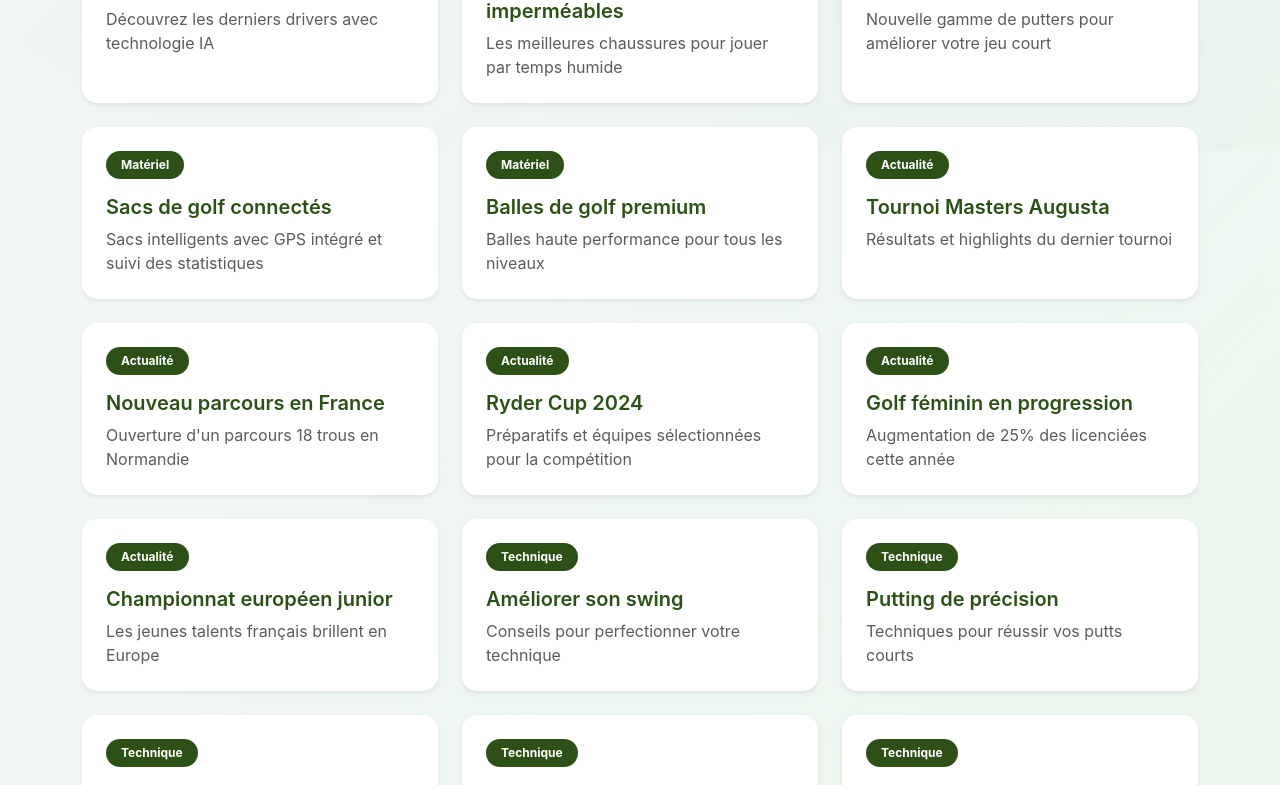
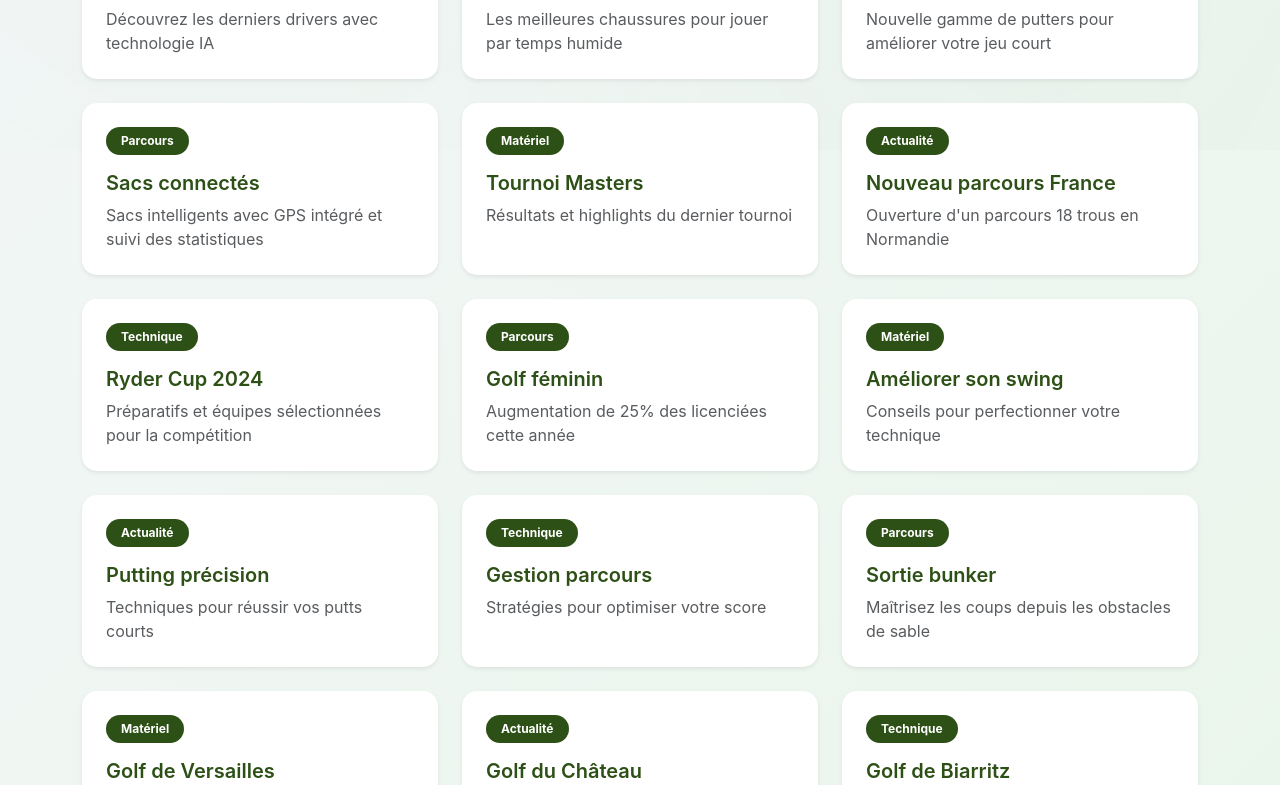
Before and after one commit to Simon-grd/GolfingView, a React (Create React App) app: page /material in a window 1280 px wide. Shown: the part 650-1435 px from the top of the page. Built offline with nearby package versions, Linux system fonts and the light colour scheme.

Commit message:
mise à jour de l'API

```diff
--- a/src/pages/HomePage.jsx
+++ b/src/pages/HomePage.jsx
@@ -6,12 +6,7 @@ export default function HomePage() {
   const [selectedArticle, setSelectedArticle] = useState(null);
 
   useEffect(() => {
-    fetch('https://jsonplaceholder.typicode.com/posts')
-      .then(resp => resp.json())
-      .then(data => {
-        const golfNews = data.slice(0, 12).map((post, index) => ({
-          id: post.id,
-          title: [
+    const golfTitles = [
       'Nouveau record au Masters d\'Augusta',
       'Ouverture du Golf de Versailles rénové',
       'Championnat de France amateur 2024',
@@ -24,8 +19,8 @@ export default function HomePage() {
       'Open de France : victoire surprise',
       'Golf féminin : nouveau record d\'audience',
       'Technologie 3D pour l\'analyse du swing'
-          ][index],
-          summary: [
+    ];
+    const summaries = [
       'Un joueur français établit un nouveau record sur le parcours mythique d\'Augusta.',
       'Après 2 ans de travaux, le prestigieux golf de Versailles rouvre ses portes.',
       'Les inscriptions sont ouvertes pour le championnat national amateur.',
@@ -38,8 +33,8 @@ export default function HomePage() {
       'Un amateur français crée la sensation en remportant l\'Open de France.',
       'Le golf féminin bat tous les records de téléspectateurs cette saison.',
       'Une nouvelle technologie révolutionne l\'analyse biomecanique du swing.'
-          ][index],
-          image: [
+    ];
+    const images = [
       'https://images.unsplash.com/photo-1535131749006-b7f58c99034b?w=400&h=250&fit=crop&q=80',
       'https://images.unsplash.com/photo-1587174486073-ae5e5cff23aa?w=400&h=250&fit=crop&q=80',
       'https://images.unsplash.com/photo-1593111774240-d529f12cf4bb?w=400&h=250&fit=crop&q=80',
@@ -52,12 +47,18 @@ export default function HomePage() {
       'https://images.unsplash.com/photo-1587174486073-ae5e5cff23aa?w=400&h=250&fit=crop&q=80',
       'https://images.unsplash.com/photo-1593111774240-d529f12cf4bb?w=400&h=250&fit=crop&q=80',
       'https://images.unsplash.com/photo-1571019613454-1cb2f99b2d8b?w=400&h=250&fit=crop&q=80'
-          ][index],
+    ];
+
+    const golfNews = Array.from({length: 12}, (_, index) => ({
+      id: index + 1,
+      title: golfTitles[index],
+      summary: summaries[index],
+      image: images[index],
       date: new Date(Date.now() - index * 24 * 60 * 60 * 1000).toLocaleDateString('fr-FR')
     }));
+
     setNews(golfNews);
     setLoading(false);
-      });
   }, []);
 
   return (
--- a/src/pages/MaterialPage.jsx
+++ b/src/pages/MaterialPage.jsx
@@ -9,35 +9,46 @@ export default function MaterialPage() {
   const [selectedArticle, setSelectedArticle] = useState(null);
   const [selectedFilters, setSelectedFilters] = useState([]);
 
-  const golfContent = {
-    'matériel': [
-      { title: 'Nouveaux drivers 2024', description: 'Découvrez les derniers drivers avec technologie IA', type: 'Matériel' },
-      { title: 'Chaussures de golf imperméables', description: 'Les meilleures chaussures pour jouer par temps humide', type: 'Matériel' },
-      { title: 'Putters haute précision', description: 'Nouvelle gamme de putters pour améliorer votre jeu court', type: 'Matériel' },
-      { title: 'Sacs de golf connectés', description: 'Sacs intelligents avec GPS intégré et suivi des statistiques', type: 'Matériel' },
-      { title: 'Balles de golf premium', description: 'Balles haute performance pour tous les niveaux', type: 'Matériel' }
-    ],
-    'news': [
-      { title: 'Tournoi Masters Augusta', description: 'Résultats et highlights du dernier tournoi', type: 'Actualité' },
-      { title: 'Nouveau parcours en France', description: 'Ouverture d\'un parcours 18 trous en Normandie', type: 'Actualité' },
-      { title: 'Ryder Cup 2024', description: 'Préparatifs et équipes sélectionnées pour la compétition', type: 'Actualité' },
-      { title: 'Golf féminin en progression', description: 'Augmentation de 25% des licenciées cette année', type: 'Actualité' },
-      { title: 'Championnat européen junior', description: 'Les jeunes talents français brillent en Europe', type: 'Actualité' }
-    ],
-    'technique': [
-      { title: 'Améliorer son swing', description: 'Conseils pour perfectionner votre technique', type: 'Technique' },
-      { title: 'Putting de précision', description: 'Techniques pour réussir vos putts courts', type: 'Technique' },
-      { title: 'Gestion du parcours', description: 'Stratégies pour optimiser votre score', type: 'Technique' },
-      { title: 'Sortie de bunker', description: 'Maîtrisez les coups depuis les obstacles de sable', type: 'Technique' },
-      { title: 'Jeu par vent fort', description: 'Adaptez votre jeu aux conditions météorologiques', type: 'Technique' }
-    ],
-    'parcours': [
-      { title: 'Golf de Versailles', description: 'Parcours prestigieux aux portes de Paris', type: 'Parcours' },
-      { title: 'Golf du Château', description: 'Parcours technique en forêt', type: 'Parcours' },
-      { title: 'Golf de Biarritz', description: 'Parcours en bord de mer avec vue océanique', type: 'Parcours' },
-      { title: 'Golf des Alpes', description: 'Parcours de montagne avec dénivelés spectaculaires', type: 'Parcours' },
-      { title: 'Golf de Bordeaux', description: 'Parcours au cœur des vignobles bordelais', type: 'Parcours' }
-    ]
+  const [articles, setArticles] = useState([]);
+
+  const fetchArticles = async () => {
+    try {
+      const golfTypes = ['Matériel', 'Actualité', 'Technique', 'Parcours'];
+      const golfTitles = [
+        'Nouveaux drivers 2024', 'Chaussures imperméables', 'Putters précision', 'Sacs connectés',
+        'Tournoi Masters', 'Nouveau parcours France', 'Ryder Cup 2024', 'Golf féminin',
+        'Améliorer son swing', 'Putting précision', 'Gestion parcours', 'Sortie bunker',
+        'Golf de Versailles', 'Golf du Château', 'Golf de Biarritz', 'Golf des Alpes'
+      ];
+      const descriptions = [
+        'Découvrez les derniers drivers avec technologie IA',
+        'Les meilleures chaussures pour jouer par temps humide',
+        'Nouvelle gamme de putters pour améliorer votre jeu court',
+        'Sacs intelligents avec GPS intégré et suivi des statistiques',
+        'Résultats et highlights du dernier tournoi',
+        'Ouverture d\'un parcours 18 trous en Normandie',
+        'Préparatifs et équipes sélectionnées pour la compétition',
+        'Augmentation de 25% des licenciées cette année',
+        'Conseils pour perfectionner votre technique',
+        'Techniques pour réussir vos putts courts',
+        'Stratégies pour optimiser votre score',
+        'Maîtrisez les coups depuis les obstacles de sable',
+        'Parcours prestigieux aux portes de Paris',
+        'Parcours technique en forêt',
+        'Parcours en bord de mer avec vue océanique',
+        'Parcours de montagne avec dénivelés spectaculaires'
+      ];
+
+      return Array.from({length: 16}, (_, index) => ({
+        id: index + 1,
+        title: golfTitles[index],
+        description: descriptions[index],
+        type: golfTypes[index % 4]
+      }));
+    } catch (error) {
+      console.error('Erreur lors du chargement des articles:', error);
+      return [];
+    }
   };
 
   const filterTypes = [
@@ -56,33 +67,25 @@ export default function MaterialPage() {
   };
 
   useEffect(() => {
+    const loadArticles = async () => {
       setLoading(true);
-    setTimeout(() => {
-      let searchResults = [];
+      const fetchedArticles = await fetchArticles();
+      setArticles(fetchedArticles);
+      setLoading(false);
+    };
+    loadArticles();
+  }, []);
 
-      // Si des filtres sont sélectionnés, filtrer par type
+  useEffect(() => {
+    let searchResults = [...articles];
+
+    // Filtrer par type si des filtres sont sélectionnés
     if (selectedFilters.length > 0) {
-        Object.values(golfContent).flat().forEach(item => {
-          if (selectedFilters.includes(item.type)) {
-            searchResults.push(item);
-          }
-        });
-      } else if (searchTerm) {
-        // Recherche textuelle
-        Object.entries(golfContent).forEach(([category, items]) => {
-          if (category.includes(searchTerm.toLowerCase()) ||
-              items.some(item => item.title.toLowerCase().includes(searchTerm.toLowerCase()) ||
-                                item.description.toLowerCase().includes(searchTerm.toLowerCase()))) {
-            searchResults.push(...items);
-          }
-        });
-      } else {
-        // Afficher tous les résultats par défaut
-        searchResults = Object.values(golfContent).flat();
+      searchResults = searchResults.filter(item => selectedFilters.includes(item.type));
     }
 
-      // Appliquer la recherche textuelle si nécessaire
-      if (searchTerm && selectedFilters.length > 0) {
+    // Filtrer par terme de recherche
+    if (searchTerm) {
       searchResults = searchResults.filter(item =>
         item.title.toLowerCase().includes(searchTerm.toLowerCase()) ||
         item.description.toLowerCase().includes(searchTerm.toLowerCase())
@@ -90,9 +93,7 @@ export default function MaterialPage() {
     }
 
     setResults(searchResults);
-      setLoading(false);
-    }, 300);
-  }, [searchTerm, selectedFilters]);
+  }, [searchTerm, selectedFilters, articles]);
 
   return (
     <section className="container mt-5" aria-label="Recherche d'informations golf">
```
Lines whose indentation alone changed are shown as unchanged.
